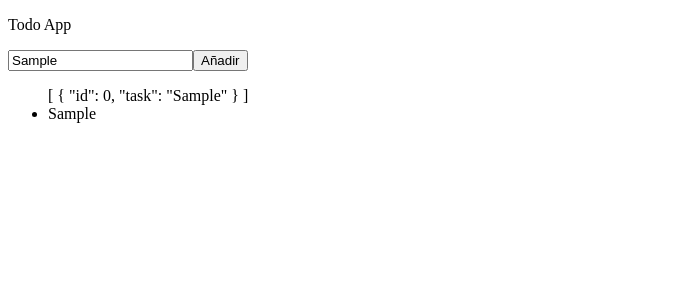
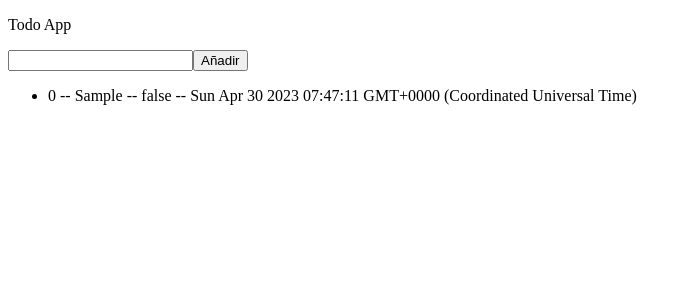
Before and after one commit to albertomozo/VUE-03-Tableros-pinia, a Vue app: page / in a window 1280 px wide. Both pictures are taken after typing "Sample" into the empty fields and a click on the button "Añadir". Shown: the top 300 px of the page, without its empty margins (0-692 px from the left). Built offline with nearby package versions, Linux system fonts and the light colour scheme.

Commit message:
Todo03 TodoListItem.vue

```diff
--- a/src/components/TodoForm.vue
+++ b/src/components/TodoForm.vue
@@ -4,7 +4,9 @@
     const store = useTodo()
     const task = ref('')
     function addNewTask(){
-        store.addTodo(task.value);
+        if (task.value.trim().length === 0) { return}
+        store.addTodo(task.value.trim());
+        task.value = ''
     }
 </script>
 
--- a/src/components/TodoList.vue
+++ b/src/components/TodoList.vue
@@ -1,13 +1,18 @@
 <script setup>
     import {useTodo} from "../stores/todo";
+    import TodoListItem from "./TodoListItem.vue";
     const store = useTodo();
 </script>
 
 <template>
     <ul>
-        {{ store.todoList }}
-        <li v-for="todo in store.todoList" :key="todo.id">
-        {{ todo.task }}
-        </li>
+        <template v-for="todo in store.todoList" :key="todo.id">
+            <TodoListItem
+                :id="todo.id"
+                :task="todo.task"
+                :completed="todo.completed"
+                :fecha="todo.fecha"
+            />
+        </template>
     </ul>
 </template>
--- /dev/null
+++ b/src/components/TodoListItem.vue
@@ -0,0 +1,19 @@
+<script setup>
+       import {toRefs} from "vue"
+       const props = defineProps(
+        {
+            id : Number,
+            task : String,
+            completed : Boolean,
+            fecha : Date
+        }
+        );
+
+        const {id,task,completed,fecha} =  toRefs(props)  ;
+    </script>
+    <template>
+
+        <li >
+           {{  `${props.id} --  ${props.task}  -- ${completed} -- ${fecha}`  }}
+        </li>
+    </template>
--- a/src/stores/todo.js
+++ b/src/stores/todo.js
@@ -7,7 +7,8 @@ export const  useTodo  = defineStore("todo", {
     }),
     actions :{
         addTodo(task){
-            const newTask = {id:this.id++,task:task };
+            const fecha = new Date();
+            const newTask = {id:this.id++,task:task, completed : false, fecha:fecha}
             this.todoList.push(newTask);
         }
 
```
